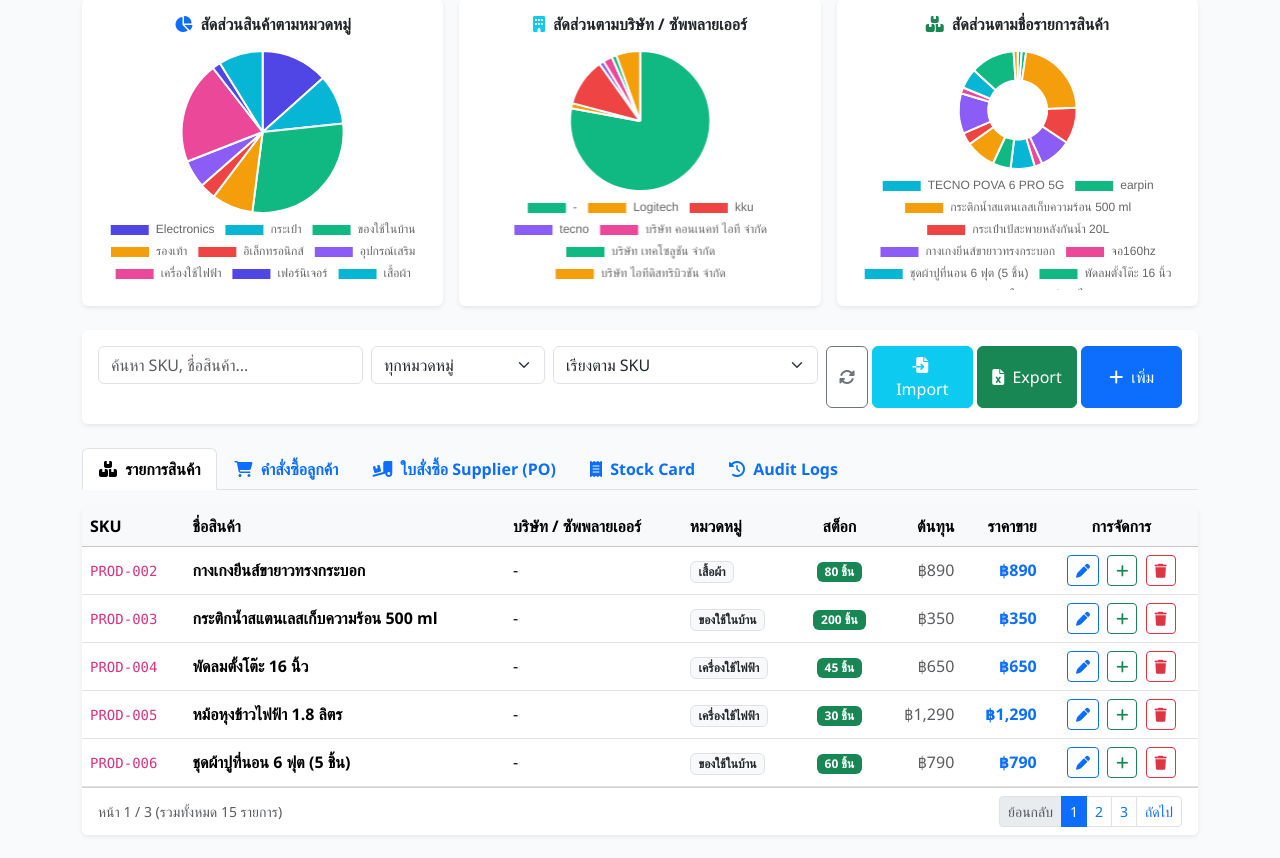
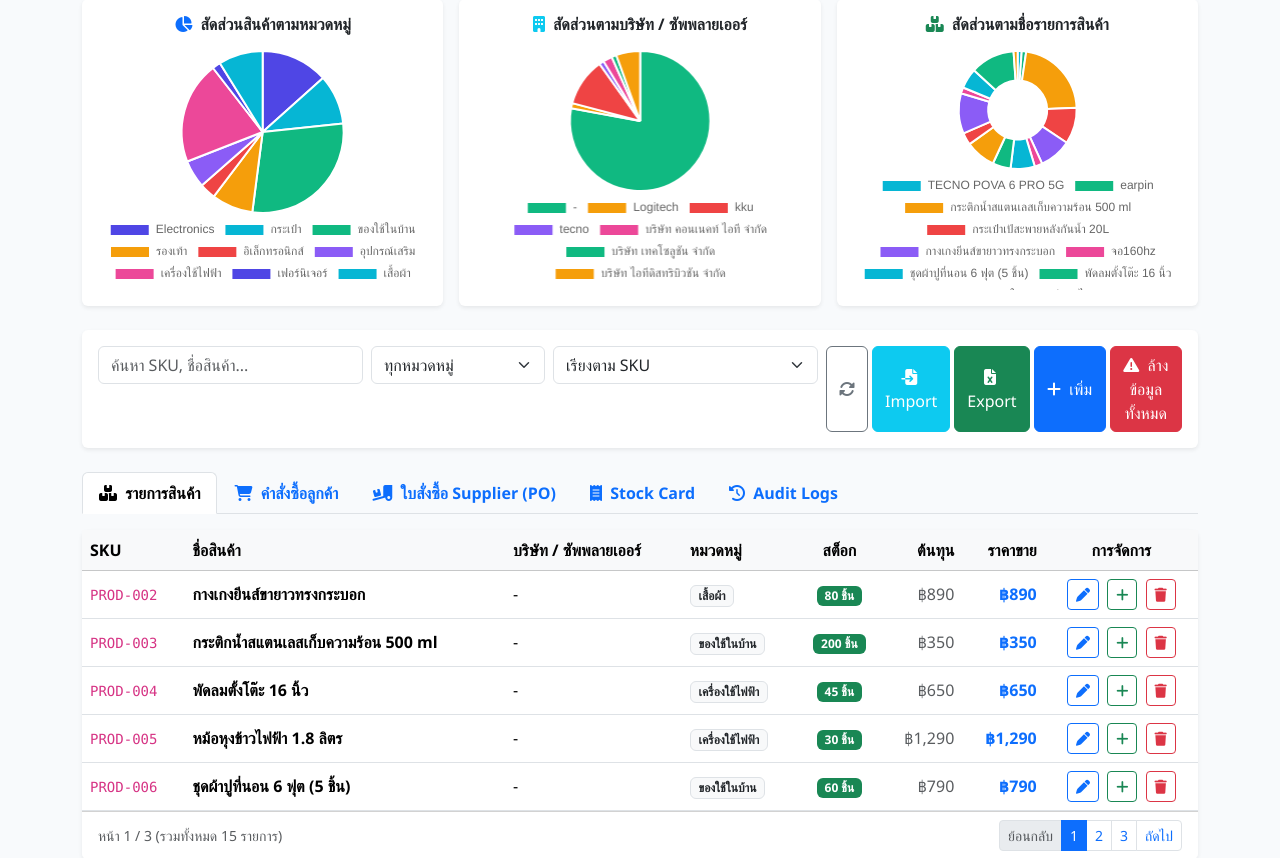
Before and after one commit to tatirapat-cmd/IO_PRO, a Flask app: page / in a window 1280 px wide. Shown: the part 192-1050 px from the top of the page. Before the commit the page ends 1028 px from the top, so only its background shows below. Run offline with Flask 3, Linux system fonts and the light colour scheme.

```diff
--- a/inventory-app/templates/index.html
+++ b/inventory-app/templates/index.html
@@ -118,6 +118,7 @@
                         <button class="btn btn-info text-white admin-staff-only w-100" onclick="openImportModal()"><i class="fa-solid fa-file-import me-1"></i> Import</button>
                         <button class="btn btn-success admin-staff-only w-100" onclick="exportExcel()"><i class="fa-solid fa-file-excel me-1"></i> Export</button>
                         <button class="btn btn-primary admin-staff-only w-100" onclick="openProductModal()"><i class="fa-solid fa-plus me-1"></i> เพิ่ม</button>
+                        <button class="btn btn-danger admin-staff-only w-100" onclick="resetAllData()"><i class="fa-solid fa-triangle-exclamation me-1"></i> ล้างข้อมูลทั้งหมด</button>
                     </div>
                 </div>
             </div>
```
